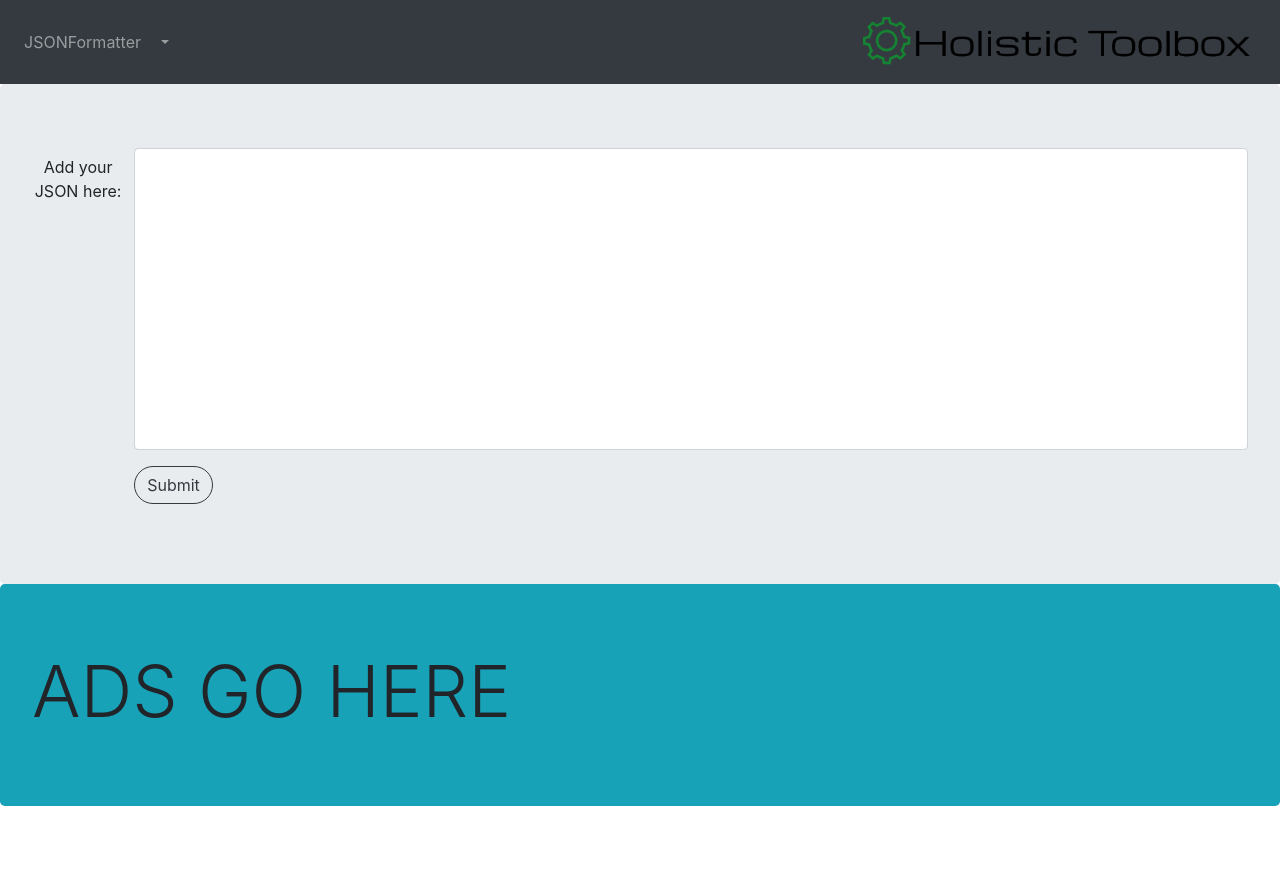
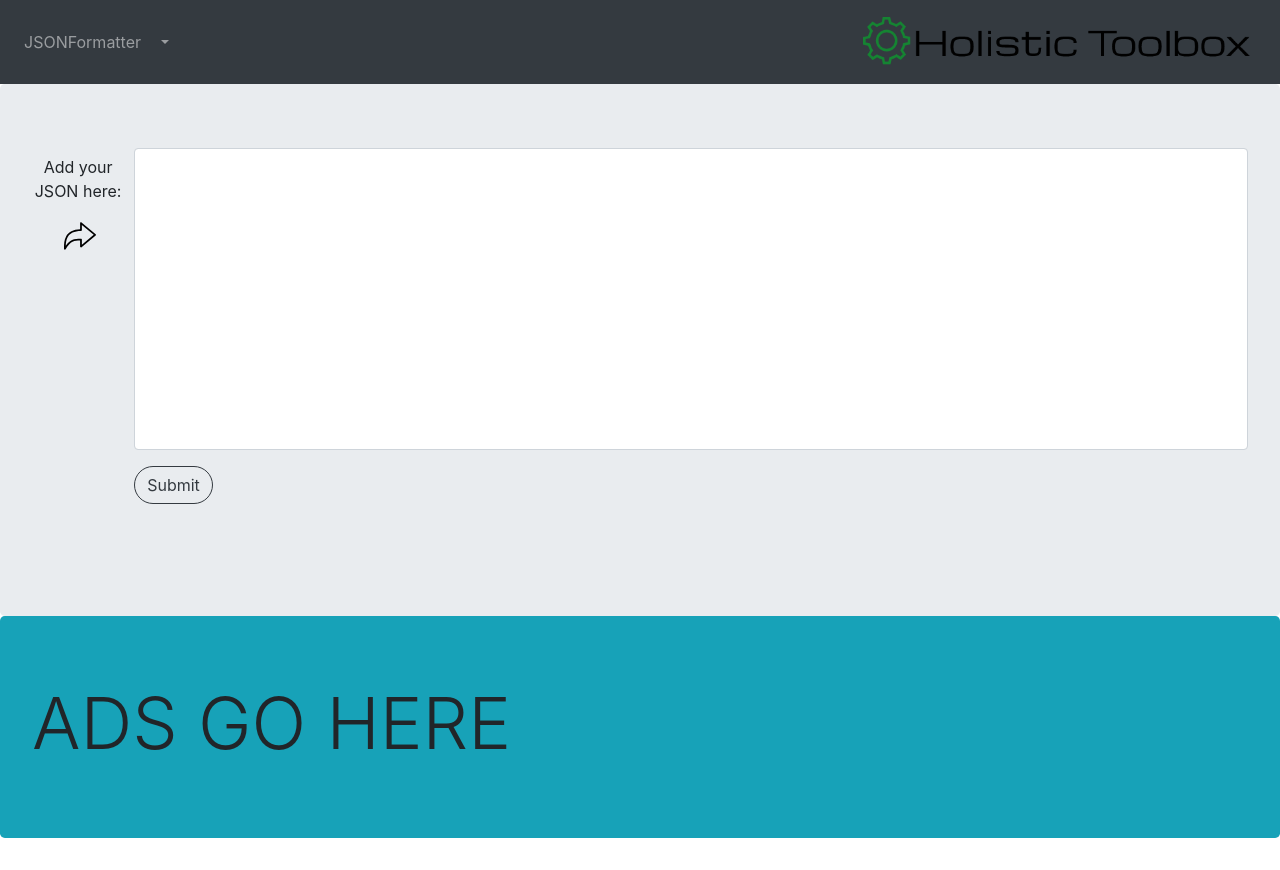
Before and after one commit to holistic-web/toolbox, a Vue app in the folder tools/jsonformatter/: page / in a window 1280 px wide. Before the commit the page ends 838 px from the top, so only its background shows below. Built offline with nearby package versions, Linux system fonts and the light colour scheme.

Commit message:
feat: hacky arrow

```diff
--- a/tools/jsonformatter/src/components/Page.vue
+++ b/tools/jsonformatter/src/components/Page.vue
@@ -9,6 +9,7 @@
                 <b-form-textarea class="page__input" id="input-json" rows="12" max-rows="100"></b-form-textarea>
                 <b-button pill variant="outline-dark" @click="submit">Submit</b-button>
             </b-form-group>
+            <img class="page__arrow" alt="arrow" src="../assets/arrow.svg">
 		</b-jumbotron>
 	</div>
 </template>
@@ -31,6 +32,12 @@ export default {
 }
 
 .page {
+    &__arrow{
+     max-width: 2rem;
+     margin-left: 2rem;
+     transform: translate(0px,-300px);
+    }
+
 	&__input{
         margin-bottom: 1rem;
     }
```
Also changed, not shown: tools/jsonformatter/src/assets/arrow.svg (added).
